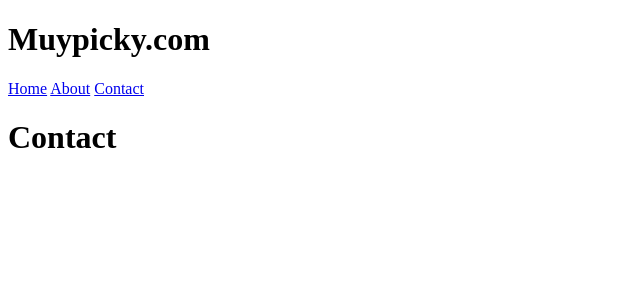
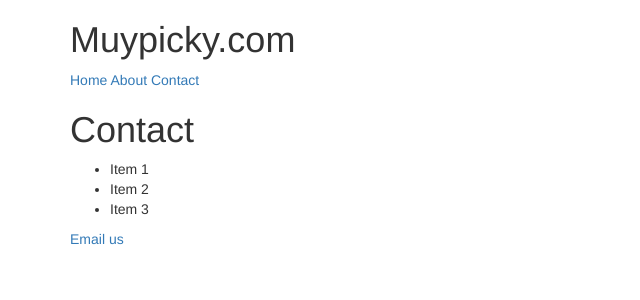
Before and after one commit to kawalot/trydjango1-11, a Django app: page /contact/ in a window 1280 px wide. Shown: the top 300 px of the page, without its empty margins (0-640 px from the left). Run offline with Django 3.2, Linux system fonts and the light colour scheme; some libraries are stand-ins or nearby versions.

Commit message:
Section 2: 8/8 Complete

```diff
--- a/src/muypicky/urls.py
+++ b/src/muypicky/urls.py
@@ -15,12 +15,13 @@ Including another URLconf
 """
 from django.conf.urls import url
 from django.contrib import admin
+from django.views.generic import TemplateView
 
-from restaurants.views import home, about, contact
+from restaurants.views import HomeView #, AboutView, ContactView
 
 urlpatterns = [
     url(r'^admin/', admin.site.urls),
-    url(r'^$', home),
-    url(r'^about/$', about),
-    url(r'^contact/$', contact),
+    url(r'^$', HomeView.as_view()),
+    url(r'^about/$', TemplateView.as_view(template_name='about.html')),
+    url(r'^contact/$', TemplateView.as_view(template_name='contact.html')),
 ]
--- a/src/restaurants/views.py
+++ b/src/restaurants/views.py
@@ -1,32 +1,34 @@
 import random
 from django.http import HttpResponse
 from django.shortcuts import render
+from django.views import View
+from django.views.generic import TemplateView
 
 # Create your views here.
-# function based view
-def home(request):
-    num = None
-    some_list = [
-        random.randint(0, 10000000),
-        random.randint(0, 10000000),
-        random.randint(0, 10000000)
-    ]
-    condition_bool_item = False
-    if condition_bool_item:
-        num = random.randint(0, 10000000)
-    context = {
-        "bool_item": True,
-        "num": num,
-        "some_list": some_list
-    }
-    return render(request, "home.html", context)
 
-def about(request):
-    context = {
-    }
-    return render(request, "about.html", context)
+class HomeView(TemplateView):
+    template_name = 'home.html'
 
-def contact(request):
-    context = {
-    }
-    return render(request, "contact.html", context)
+    def get_context_data(self, *args, **kwargs):
+        context = super(HomeView, self).get_context_data(*args, **kwargs)
+        num = None
+        some_list = [
+            random.randint(0, 10000000),
+            random.randint(0, 10000000),
+            random.randint(0, 10000000)
+        ]
+        condition_bool_item = True
+        if condition_bool_item:
+            num = random.randint(0, 10000000)
+        context = {
+            "bool_item": True,
+            "num": num,
+            "some_list": some_list
+        }
+        return context
+
+# class AboutView(TemplateView):
+#     template_name = 'about.html'
+
+# class ContactView(TemplateView):
+#     template_name = 'contact.html'
--- a/src/templates/about.html
+++ b/src/templates/about.html
@@ -2,4 +2,6 @@
 {% block head_title %}About || {{ block.super}}{% endblock head_title %}
 {% block content %}
 <h1>About</h1>
+{% include 'snippets/sidebar.html' %}
+
 {% endblock %}
--- a/src/templates/base.html
+++ b/src/templates/base.html
@@ -1,17 +1,17 @@
 <!DOCTYPE html>
 <html lang=en>
 <head>
-    <title>{% block head_title %}MuyPicky.com{% endblock head_title %}</title>
+<title>{% block head_title %}MuyPicky.com{% endblock head_title %}</title>
+{% include 'snippets/css.html' %}
 </head>
 <body>
-<h1>Muypicky.com</h1>
-<a href='/'>Home</a>
-<a href='/about/'>About</a>
-<a href='/contact/'>Contact</a>
+{% include 'snippets/nav.html' %}
 <div class='container'>
 {% block content %}
 Hello there!
 {% endblock content %}
 </div>
+
+{% include 'snippets/js.html' %}
 </body>
 </html>
--- a/src/templates/contact.html
+++ b/src/templates/contact.html
@@ -2,4 +2,6 @@
 {% block head_title %}Contact || {{ block.super}}{% endblock head_title %}
 {% block content %}
 <h1>Contact</h1>
+{% include 'snippets/sidebar.html' %}
+<a href="mailto:yourmail@gmail.com">Email us</a>
 {% endblock %}
--- /dev/null
+++ b/src/templates/snippets/css.html
@@ -0,0 +1,5 @@
+<!-- Latest compiled and minified CSS -->
+<link rel="stylesheet" href="https://maxcdn.bootstrapcdn.com/bootstrap/3.3.7/css/bootstrap.min.css" integrity="sha384-BVYiiSIFeK1dGmJRAkycuHAHRg32OmUcww7on3RYdg4Va+PmSTsz/K68vbdEjh4u" crossorigin="anonymous">
+
+<!-- Optional theme -->
+<link rel="stylesheet" href="https://maxcdn.bootstrapcdn.com/bootstrap/3.3.7/css/bootstrap-theme.min.css" integrity="sha384-rHyoN1iRsVXV4nD0JutlnGaslCJuC7uwjduW9SVrLvRYooPp2bWYgmgJQIXwl/Sp" crossorigin="anonymous">
--- /dev/null
+++ b/src/templates/snippets/js.html
@@ -0,0 +1,3 @@
+<script src='https://code.jquery.com/jquery-3.2.1.min.js'></script>
+<!-- Latest compiled and minified JavaScript -->
+<script src="https://maxcdn.bootstrapcdn.com/bootstrap/3.3.7/js/bootstrap.min.js" integrity="sha384-Tc5IQib027qvyjSMfHjOMaLkfuWVxZxUPnCJA7l2mCWNIpG9mGCD8wGNIcPD7Txa" crossorigin="anonymous"></script>
--- /dev/null
+++ b/src/templates/snippets/nav.html
@@ -0,0 +1,6 @@
+<div class='container'>
+<h1>Muypicky.com</h1>
+<a href='/'>Home</a>
+<a href='/about/'>About</a>
+<a href='/contact/'>Contact</a>
+</div>
--- /dev/null
+++ b/src/templates/snippets/sidebar.html
@@ -0,0 +1,5 @@
+<ul>
+    <li>Item 1</li>
+    <li>Item 2</li>
+    <li>Item 3</li>
+</ul>
```
